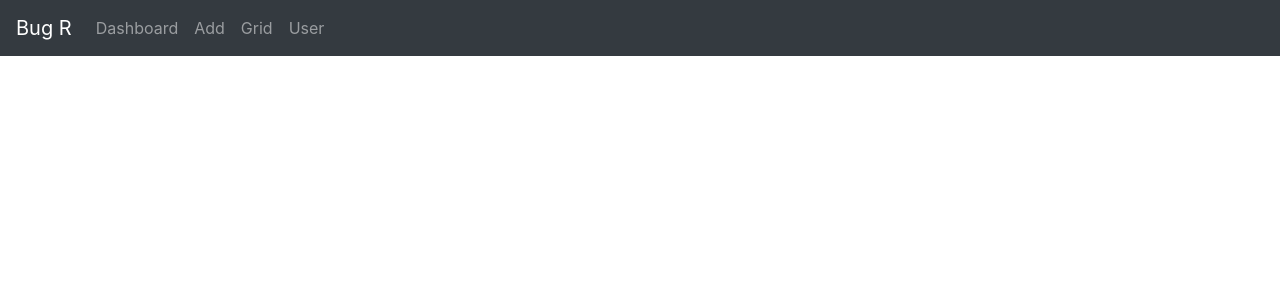
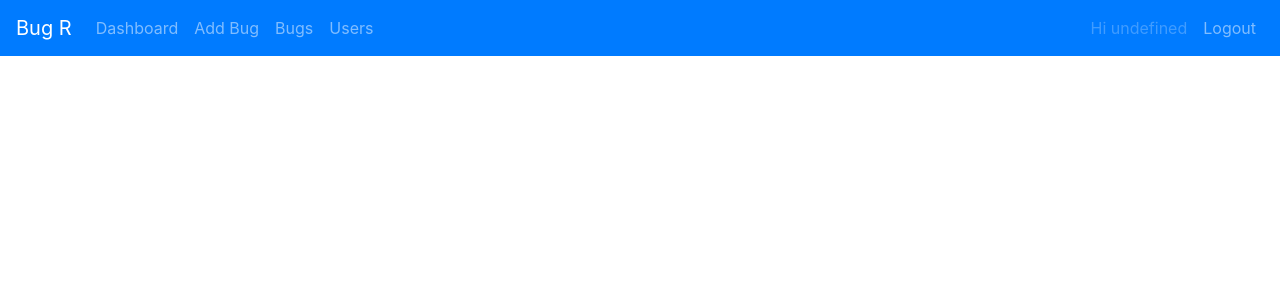
Before and after one commit to Lokesh-s/bugt, a React (Create React App) app in the folder bugr-ui/: page / in a window 1280 px wide. Shown: the top 300 px of the page. Built offline with nearby package versions, Linux system fonts and the light colour scheme; no server answers.

Commit message:
Logout implementation

```diff
--- a/bugr-ui/src/App.css
+++ b/bugr-ui/src/App.css
@@ -1,15 +1,3 @@
-.list {
-  text-align: left;
-  max-width: 750px;
-  margin: auto;
+.nav-link{
+	white-space: nowrap;
 }
-
-.submit-form {
-  max-width: 300px;
-  margin: auto;
-}
-
-.edit-form {
-  max-width: 300px;
-  margin: auto;
-}
--- a/bugr-ui/src/App.js
+++ b/bugr-ui/src/App.js
@@ -30,7 +30,7 @@ state = {
     return (
       <div>
       <Router>
-      <nav className="navbar navbar-expand navbar-dark bg-dark">
+      <nav className="navbar navbar-expand navbar-dark bg-primary">
           <Link to={"/dashboard"} className="navbar-brand">
             Bug R
           </Link>
@@ -42,20 +42,30 @@ state = {
             </li>
             <li className="nav-item">
               <Link to={"/Add"} className="nav-link">
-                Add
+                Add Bug
               </Link>
             </li>
             <li className="nav-item">
               <Link to={"/Grid"} className="nav-link">
-                Grid
+                Bugs
               </Link>
             </li>
             <li className="nav-item">
               <Link to={"/User"} className="nav-link">
-                User
+                Users
               </Link>
             </li>
           </div>
+          <div class="navbar-collapse collapse w-100 order-3 dual-collapse2">
+	          <ul class="navbar-nav ml-auto">
+		          <li className="nav-item">
+		           		<a class="nav-link disabled" href="#">{"Hi "+this.state.user.userName}</a>
+		           </li>
+		           <li className="nav-item">
+			           <a class="nav-link" href="/logout">Logout</a>
+			       </li>
+	          </ul>
+	      </div>
         </nav>
 
         <div className="container mt-3">
```
Also changed, not shown: 1 other file (tests, documents, lock files or other folders).
